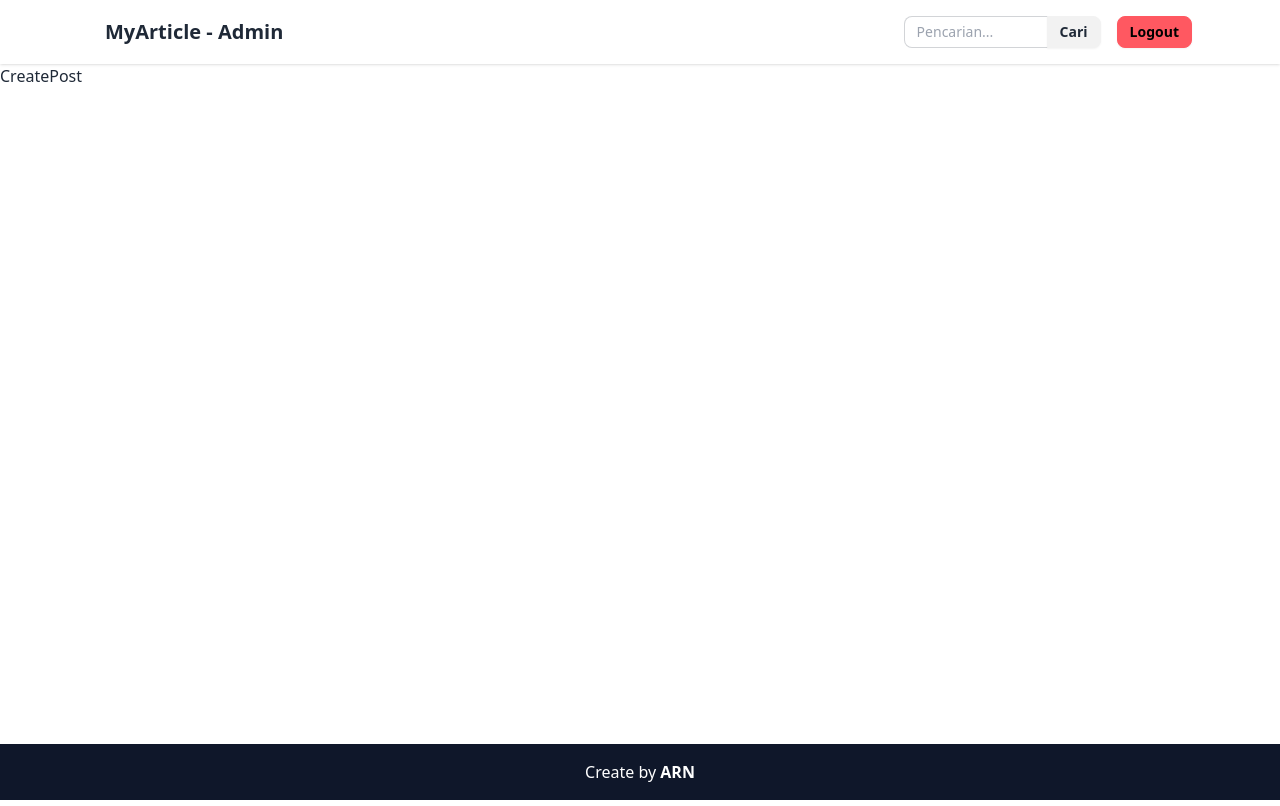
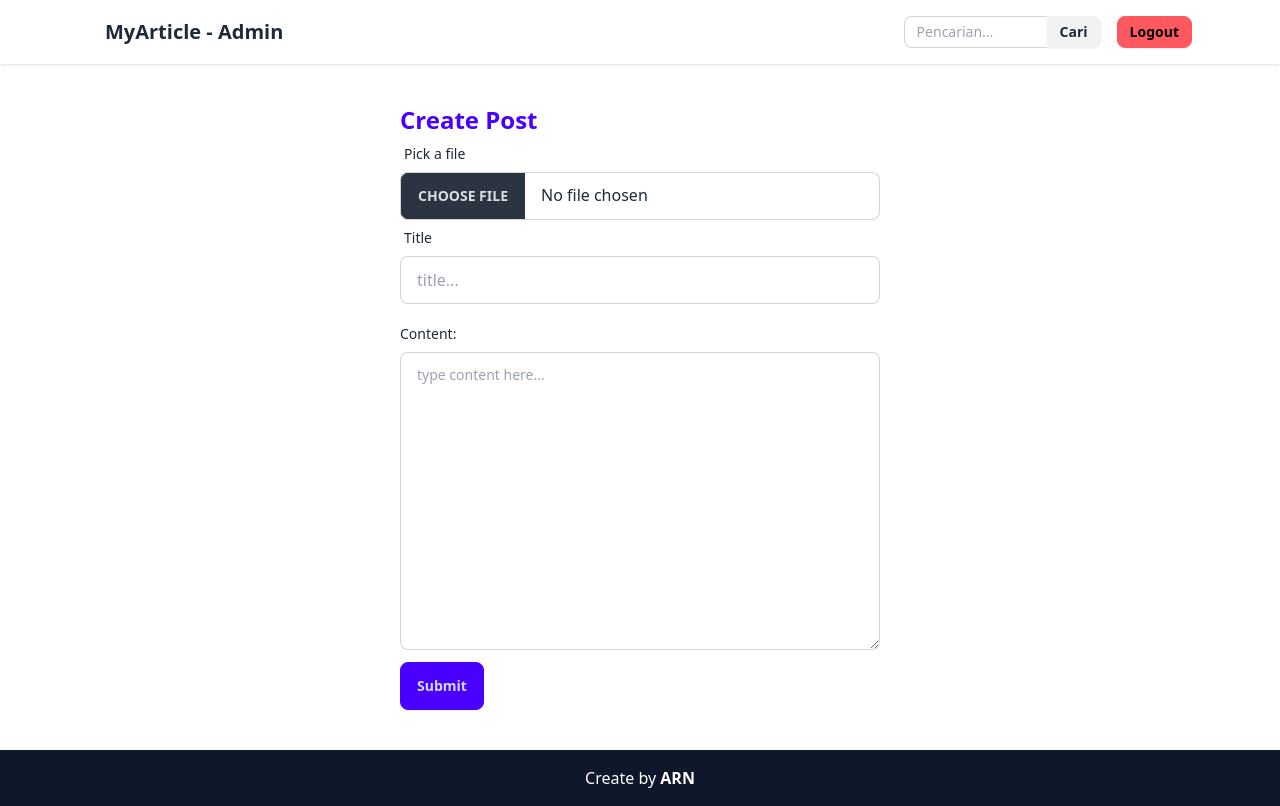
Before and after one commit to AndyARN/Tugas-Project-Neuversity, a React (Vite) app: page /admin/create-post in a window 1280 px wide. Built offline with nearby package versions, Linux system fonts and the light colour scheme.

Commit message:
create form post for create & edit page

```diff
--- /dev/null
+++ b/src/components/block/FileInput.jsx
@@ -0,0 +1,19 @@
+/* eslint-disable react/prop-types */
+/* eslint-disable no-unused-vars */
+import React from "react";
+
+export default function FileInput({ label = "Pick a file", value, onChange }) {
+  return (
+    <label className="form-control w-full">
+      <div className="label">
+        <span className="label-text">{label}</span>
+      </div>
+      <input
+        type="file"
+        value={value}
+        onChange={onChange}
+        className="file-input file-input-bordered w-full"
+      />
+    </label>
+  );
+}
--- /dev/null
+++ b/src/components/block/FormPost.jsx
@@ -0,0 +1,34 @@
+/* eslint-disable no-unused-vars */
+import React from "react";
+import Input from "../block/Input";
+import FileInput from "./FileInput";
+
+export default function FormPost() {
+  return (
+    <form>
+      {/* image featured */}
+      <FileInput />
+
+      {/* title */}
+      <Input placeholder="title..." label="Title" />
+
+      {/* content */}
+      <div className="flex flex-col gap-2 mb-3">
+        <label className="label-text" htmlFor="content">
+          Content:
+        </label>
+        <textarea
+          className="textarea textarea-bordered"
+          name="content"
+          id="id"
+          cols="30"
+          rows="10"
+          placeholder="type content here..."
+        ></textarea>
+      </div>
+
+      {/* submit */}
+      <button className="btn btn-primary">Submit</button>
+    </form>
+  );
+}
--- a/src/components/block/TablePosts.jsx
+++ b/src/components/block/TablePosts.jsx
@@ -1,5 +1,6 @@
 /* eslint-disable no-unused-vars */
 import React from "react";
+import { NavLink } from "react-router-dom";
 
 export default function TablePosts() {
   return (
@@ -35,7 +36,12 @@
             </td>
             <td>
               <div className="flex gap-3">
-                <button className="btn btn-sm btn-success">Edit</button>
+                <NavLink
+                  to="/admin/edit-post"
+                  className="btn btn-sm btn-success"
+                >
+                  Edit
+                </NavLink>
                 <button className="btn btn-sm btn-error btn-outline">
                   Delete
                 </button>
--- /dev/null
+++ b/src/components/section/SectionAddPost.jsx
@@ -0,0 +1,12 @@
+/* eslint-disable no-unused-vars */
+import React from "react";
+import FormPost from "../block/FormPost";
+
+export default function SectionAddPost() {
+  return (
+    <section className="container max-w-screen-sm my-10">
+      <h1 className="text-2xl font-bold text-primary">Create Post</h1>
+      <FormPost />
+    </section>
+  );
+}
--- a/src/components/section/SectionAdminPosts.jsx
+++ b/src/components/section/SectionAdminPosts.jsx
@@ -1,12 +1,21 @@
 /* eslint-disable no-unused-vars */
 import React from "react";
+import { NavLink } from "react-router-dom";
 import TablePosts from "../block/TablePosts";
 import Pagination from "../block/Pagination";
 
 export default function SectionAdminPosts() {
   return (
     <section className="container mt-10">
-      <h2 className="mb-3 text-2xl font-bold text-primary">Posts: </h2>
+      <div className="flex justify-between items-center">
+        <h2 className="mb-3 text-2xl font-bold text-primary">Posts: </h2>
+
+        {/* create post button */}
+
+        <NavLink to="/admin/create-post" className="btn btn-sm btn-primary">
+          Create Post
+        </NavLink>
+      </div>
       <TablePosts />
       <Pagination />
     </section>
--- /dev/null
+++ b/src/components/section/SectionEditPost.jsx
@@ -0,0 +1,12 @@
+/* eslint-disable no-unused-vars */
+import React from "react";
+import FormPost from "../block/FormPost";
+
+export default function SectionEditPost() {
+  return (
+    <section className="container max-w-screen-sm my-10">
+      <h1 className="text-2xl font-bold text-primary">Edit Post</h1>
+      <FormPost />
+    </section>
+  );
+}
--- a/src/pages/CreatePost.jsx
+++ b/src/pages/CreatePost.jsx
@@ -1,11 +1,12 @@
 /* eslint-disable no-unused-vars */
 import React from "react";
 import AdminLayout from "../layouts/AdminLayout";
+import SectionAddPost from "../components/section/SectionAddPost";
 
 export default function CreatePost() {
   return (
     <AdminLayout>
-      <div>CreatePost</div>
+      <SectionAddPost />
     </AdminLayout>
   );
 }
--- a/src/pages/EditPost.jsx
+++ b/src/pages/EditPost.jsx
@@ -1,11 +1,12 @@
 /* eslint-disable no-unused-vars */
 import React from "react";
 import AdminLayout from "../layouts/AdminLayout";
+import SectionEditPost from "../components/section/SectionEditPost";
 
 export default function EditPost() {
   return (
     <AdminLayout>
-      <div>EditPost</div>
+      <SectionEditPost />
     </AdminLayout>
   );
 }
```
